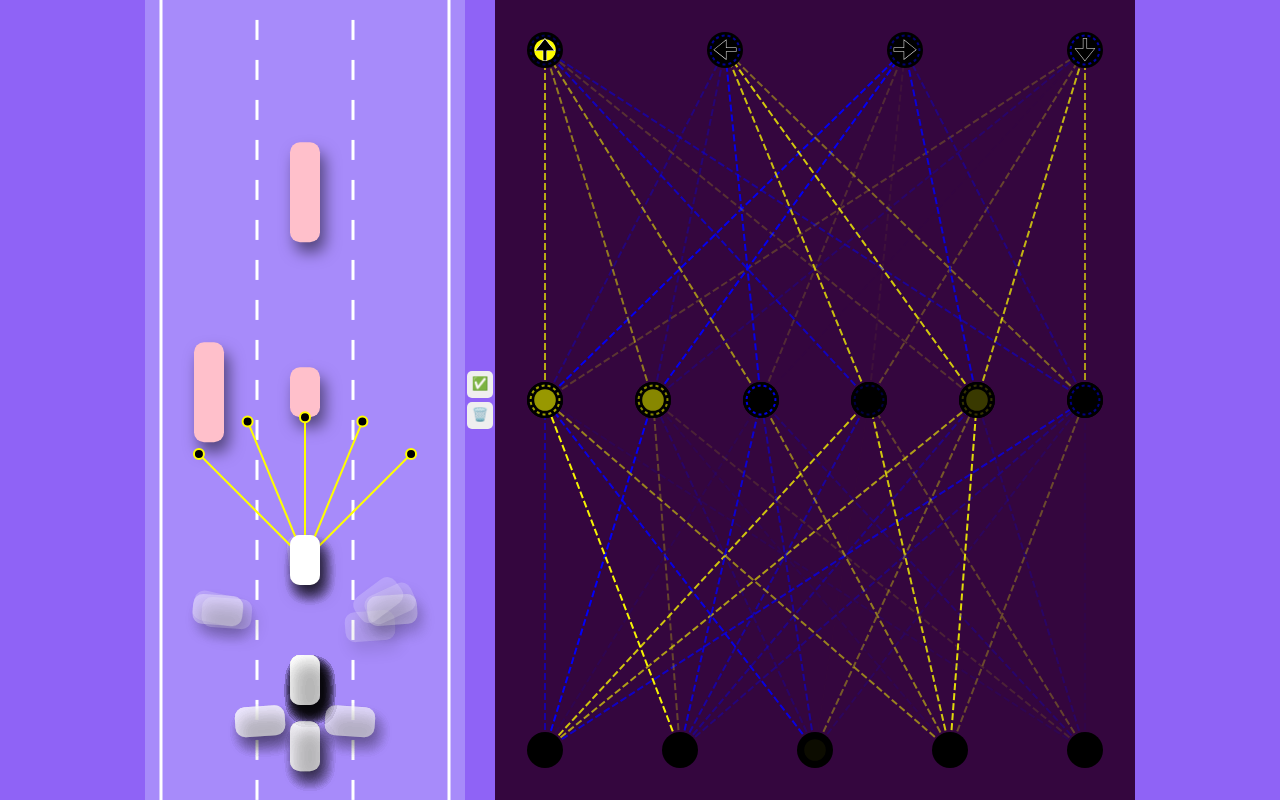
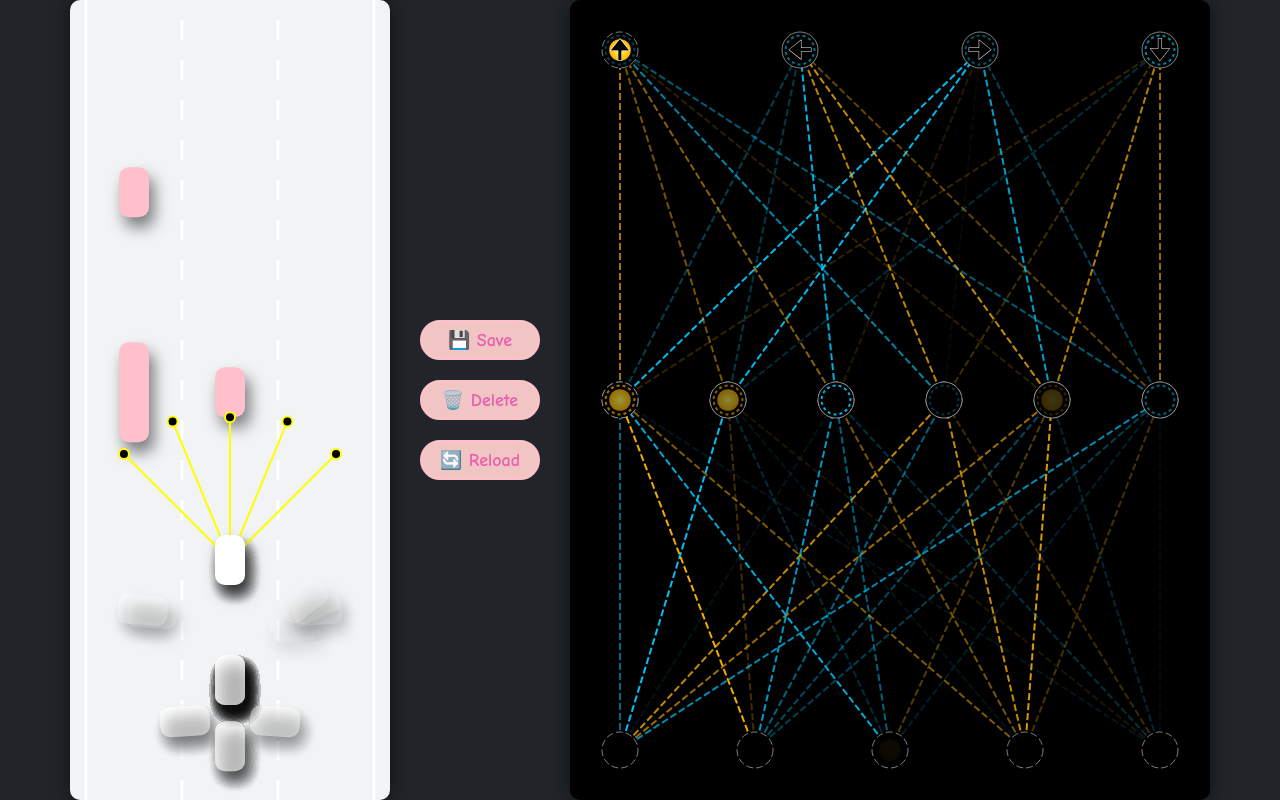
Before and after one commit to LibanAnsari/Self-Driving-Car-Game, a plain HTML site: page index.html in a window 1280 px wide. Drawn offline with Linux system fonts and the light colour scheme; animation ran at ten frames a second.

Commit message:
improved UI

```diff
--- a/index.html
+++ b/index.html
@@ -9,14 +9,13 @@
 </head>
 
 <body>
-    <div class="container">
-        <canvas id="carCanvas"></canvas>
-        <div id="verticalButtons">
-            <button onclick="save()">✅</button>
-            <button onclick="discard()">🗑️</button>
-        </div>
-        <canvas id="networkCanvas"></canvas>
+    <canvas id="carCanvas"></canvas>
+    <div id="verticalButtons">
+        <button onclick="save()">💾 Save</button>
+        <button onclick="discard()">🗑️ Delete</button>
+        <button onclick="window.location.reload()">🔄 Reload</button>
     </div>
+    <canvas id="networkCanvas"></canvas>
 
     <script src="car.js"></script>
     <script src="road.js"></script>
--- a/main.js
+++ b/main.js
@@ -30,12 +30,13 @@ if(localStorage.getItem("bestBrain")){
 
 const trafficNumber = 50;
 const traffic = [];
+let seed = 1;
 for(let i = 0 ; i < trafficNumber ; i++){
-    const emptyLane = Math.floor(Math.random() * road.laneCount);
+    const emptyLane = Math.floor(getRandom(seed++) * road.laneCount);
     for(let j = 0; j < road.laneCount ; j++){
-        if(j != emptyLane && Math.random() > 0.5){
+        if(j != emptyLane && getRandom(seed++) > 0.5){
             traffic.push(
-                new Car(road.getLaneCenter(j),-100-i * 200, 30, Math.random() >= 0.5 ? 50 : 100, "DUMMY", 2)
+                new Car(road.getLaneCenter(j),-100-i * 200, 30, getRandom(seed++) >= 0.5 ? 50 : 100, "DUMMY", 2)
             );
         }
     }
--- a/style.css
+++ b/style.css
@@ -1,52 +1,60 @@
-* {
-    padding: 0;
+body {
     margin: 0;
-    box-sizing: border-box;
-}
-
-:root {
-    --primary-color: #a78bfa;
-    --primary-dark: #8a5cf6f4;
-    --primary-light: #c4b5fd;
-    --bg-dark: rgb(52, 6, 62);
-}
-
-body {
-    background-color: var(--primary-dark);
+    background: #212529;
     overflow: hidden;
-    /* text-align: center; */
     display: flex;
     justify-content: center;
     align-items: center;
+    height: 100vh;
+    gap: 20px;
+    font-family: Arial, sans-serif;
 }
 
-button{
-    border: none;
-    border-radius: 5px;
-    padding: 5px 5px 7px 5px;
-    margin: 2px;
-    cursor: pointer;
+#carCanvas {
+    background: #f1f3f5;
+    border-radius: 10px;
+    box-shadow: 0 0 20px rgba(0,0,0,0.5);
 }
 
-button:hover{
-    background-color: blue;
+#networkCanvas {
+    background: #000000;
+    border-radius: 10px;
+    box-shadow: 0 0 20px rgba(0,0,0,0.5);
 }
 
-#verticalButtons{
+#verticalButtons {
     display: flex;
     flex-direction: column;
+    gap: 20px;
+    align-items: center;
+    justify-content: center;
+    padding: 10px;
 }
 
-.container{
+button {
+    padding: 7px 15px;
+    border-radius: 30px;
+    color: rgba(232, 90, 173, 0.951);
+    background-color: rgb(242, 197, 197);
+    border: 2px solid pink;
+    font-weight: bold;
+    font-family: "Comic Sans MS", "Chalkboard SE", "Comic Neue", cursive, sans-serif;
+    font-size: 18px;
+    cursor: pointer;
+    transition: all 0.2s ease;
+    width: auto;
+    min-width: 120px;
     display: flex;
-    justify-content: space-around;
-    align-items:center;
+    justify-content: center;
+    align-items: center;
+    gap: 5px;
 }
 
-#carCanvas{
-    background-color: var(--primary-color);
+button:hover {
+    box-shadow: 0px 1px 3px 0px pink;
 }
 
-#networkCanvas{
-    background-color: var(--bg-dark);
+button:active {
+    transform: scale(0.99);
+    box-shadow: none;
 }
--- a/utils.js
+++ b/utils.js
@@ -89,8 +89,16 @@ function sigmoid(x) {
 
 function getRGBA(value) {
     const alpha = Math.abs(value);
-    const R = value < 0 ? 0 : 255;
-    const G = R;
-    const B = value > 0 ? 0 : 255;
-    return "rgba("+R+","+G+","+B+","+alpha+")";
+    if(value > 0){
+        // Positive: Warm Orange/Gold
+        return "rgba(255, 180, 0, "+alpha+")";
+    }else{
+        // Negative: Cool Cyan/Blue
+        return "rgba(0, 200, 255, "+alpha+")";
+    }
 }
+
+function getRandom(seed){
+    const x = Math.sin(seed) * 10000;
+    return x - Math.floor(x);
+}
--- a/visualizer.js
+++ b/visualizer.js
@@ -58,30 +58,12 @@ class Visualizer{
 
         for (let i = 0; i < inputs.length; i++) {
             const x = Visualizer.#getNodeX(inputs, i, left, right);
-
-            ctx.beginPath();
-            ctx.arc(x, bottom, nodeRadius, 0, Math.PI*2);
-            ctx.fillStyle = "black";
-            ctx.fill();
-
-            ctx.beginPath();
-            ctx.arc(x, bottom, nodeRadius*0.6, 0, Math.PI*2);
-            ctx.fillStyle = getRGBA(inputs[i]);
-            ctx.fill();
+            Visualizer.#drawNode(ctx, x, bottom, nodeRadius, inputs[i]);
         }
 
         for (let i = 0; i < outputs.length; i++) {
             const x = Visualizer.#getNodeX(outputs, i, left, right);
-
-            ctx.beginPath();
-            ctx.arc(x, top, nodeRadius, 0, Math.PI*2);
-            ctx.fillStyle = "black";
-            ctx.fill();
-
-            ctx.beginPath();
-            ctx.arc(x, top, nodeRadius*0.6, 0, Math.PI*2);
-            ctx.fillStyle = getRGBA(outputs[i]);
-            ctx.fill();
+            Visualizer.#drawNode(ctx, x, top, nodeRadius, outputs[i]);
 
             ctx.beginPath();
             ctx.lineWidth = 2;
@@ -105,6 +87,31 @@ class Visualizer{
         }
     }
 
+    static #drawNode(ctx, x, y, radius, value){
+        ctx.beginPath();
+        ctx.arc(x, y, radius, 0, Math.PI*2);
+        ctx.fillStyle = "black";
+        ctx.fill();
+        ctx.strokeStyle = "white";
+        ctx.lineWidth = 0.5;
+        ctx.stroke();
+
+        ctx.beginPath();
+        ctx.arc(x, y, radius*0.6, 0, Math.PI*2);
+
+        const alpha = Math.abs(value);
+        const gradient = ctx.createRadialGradient(x, y, 0, x, y, radius*0.6);
+        if(value > 0){
+            gradient.addColorStop(0, `rgba(255, 255, 100, ${alpha})`);
+            gradient.addColorStop(1, `rgba(255, 180, 0, ${alpha})`);
+        } else {
+            gradient.addColorStop(0, `rgba(100, 255, 255, ${alpha})`);
+            gradient.addColorStop(1, `rgba(0, 200, 255, ${alpha})`);
+        }
+        ctx.fillStyle = gradient;
+        ctx.fill();
+    }
+
     static #getNodeX(nodes, index, left, right){
         return lerp(
                 left,
```
